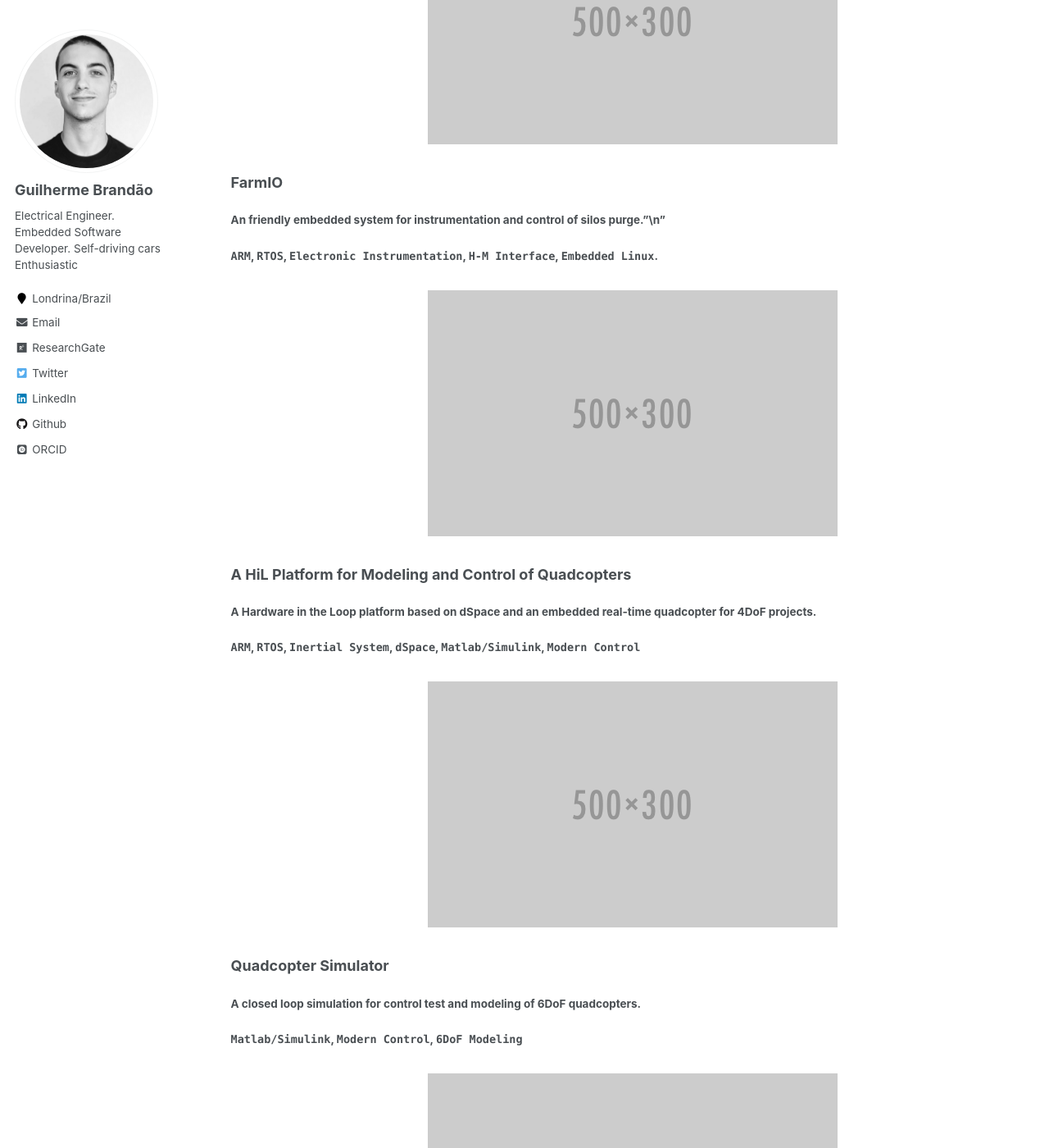
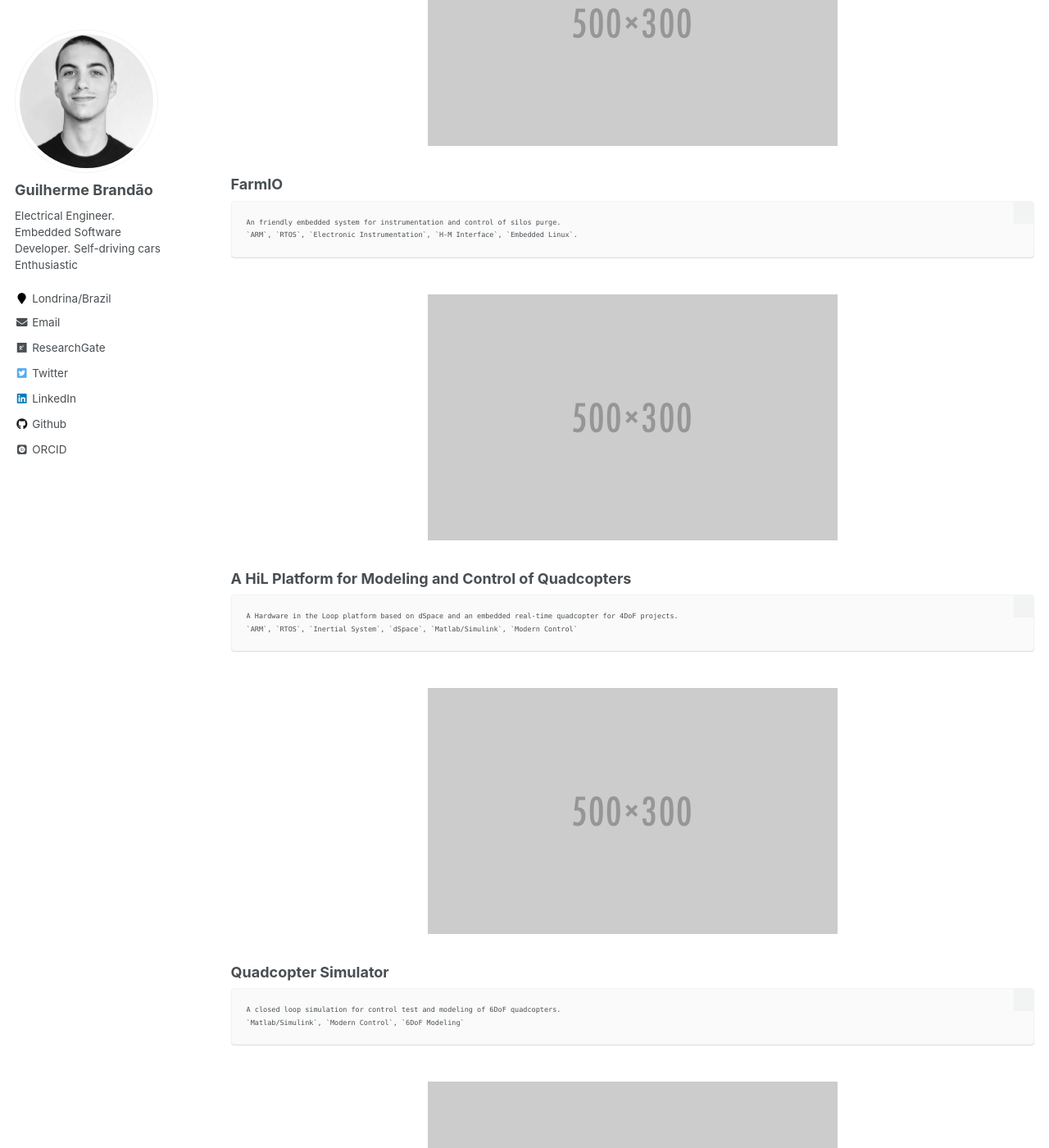
Before and after one commit to brandaogbs/brandaogbs.github.io, a Jekyll site: the page built from _pages/portfolio.md, in a window 1280 px wide and 1400 px high, scrolled down 448 px. Shown: the whole window at 82% size. Built offline with Jekyll 4.4.1, drawn with Linux system fonts in a browser that asks for light colours; some web fonts are replaced; some of the changed text lies outside the part shown.

```diff
--- a/_pages/portfolio.md
+++ b/_pages/portfolio.md
@@ -6,22 +6,21 @@ author_profile: true
 ---
 
 ### ParkIO
-##### A modern and interactive parking machine.
-##### `Embedded Linux`, `H-M Interface`, `Firmware`.
+    A modern and interactive parking machine.
+    `Embedded Linux`, `H-M Interface`, `Firmware`.
 <center><br/><img src='/images/500x300.png'></center>
 
 ### FarmIO
-##### An friendly embedded system for instrumentation and control of silos purge."\n"
-##### `ARM`, `RTOS`, `Electronic Instrumentation`, `H-M Interface`, `Embedded Linux`.
+    An friendly embedded system for instrumentation and control of silos purge.
+    `ARM`, `RTOS`, `Electronic Instrumentation`, `H-M Interface`, `Embedded Linux`.
 <center><br/><img src='/images/500x300.png'></center>
 
 ### A HiL Platform for Modeling and Control of Quadcopters
-##### A Hardware in the Loop platform based on dSpace and an embedded real-time quadcopter for 4DoF projects.
-##### `ARM`, `RTOS`, `Inertial System`, `dSpace`, `Matlab/Simulink`, `Modern Control`
+    A Hardware in the Loop platform based on dSpace and an embedded real-time quadcopter for 4DoF projects.
+    `ARM`, `RTOS`, `Inertial System`, `dSpace`, `Matlab/Simulink`, `Modern Control`
 <center><br/><img src='/images/500x300.png'></center>
 
 ### Quadcopter Simulator
-
-##### A closed loop simulation for control test and modeling of 6DoF quadcopters.
-##### `Matlab/Simulink`, `Modern Control`, `6DoF Modeling`
+    A closed loop simulation for control test and modeling of 6DoF quadcopters.
+    `Matlab/Simulink`, `Modern Control`, `6DoF Modeling`
 <center><br/><img src='/images/500x300.png'></center>
```
